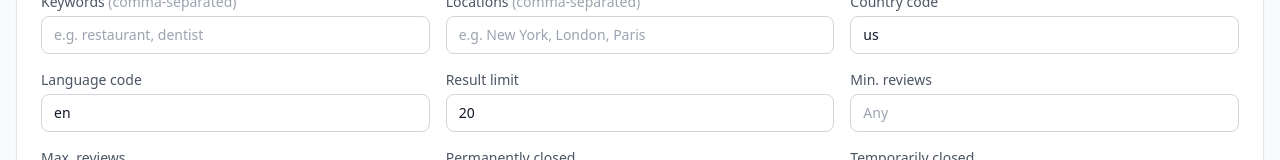
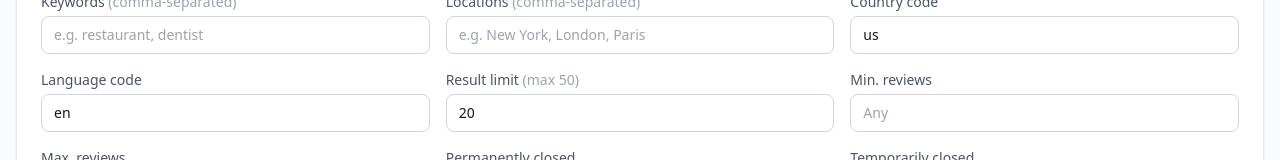
Before and after one commit to bizvaibhavsai-creator/google-map-scraper-demo, a Next.js app: page / in a window 1280 px wide. Shown: the part 189-349 px from the top of the page. Built offline with nearby package versions, Linux system fonts and the light colour scheme; no server answers.

Commit message:
Add 50-result cap and update scraper key

```diff
--- a/src/components/SearchForm.tsx
+++ b/src/components/SearchForm.tsx
@@ -8,6 +8,8 @@ interface Props {
   onSearch: (params: SearchParams) => void;
   isLoading: boolean;
 }
+
+const MAX_RESULTS_PER_SEARCH = 50;
 
 export function SearchForm({ onSearch, isLoading }: Props) {
   const [keyword, setKeyword] = useState('');
@@ -25,6 +27,7 @@ export function SearchForm({ onSearch, isLoading }: Props) {
   function handleSubmit(e: FormEvent) {
     e.preventDefault();
     if (!keyword.trim() || !location.trim()) return;
+    const normalizedLimit = Math.min(MAX_RESULTS_PER_SEARCH, Math.max(1, Number.isFinite(limit) ? limit : 20));
     const parsedMinReviews = minReviews === '' ? 0 : Number(minReviews);
     const parsedMaxReviews = maxReviews === '' ? 0 : Number(maxReviews);
     const normalizedMinReviews = Math.max(0, Number.isFinite(parsedMinReviews) ? parsedMinReviews : 0);
@@ -39,7 +42,7 @@ export function SearchForm({ onSearch, isLoading }: Props) {
       location: location.trim(),
       country,
       language,
-      limit,
+      limit: normalizedLimit,
       minReviews: finalMinReviews,
       maxReviews: finalMaxReviews,
       filterPermanentlyClosed,
@@ -101,12 +104,13 @@ export function SearchForm({ onSearch, isLoading }: Props) {
           />
         </div>
         <div className="flex flex-col gap-1">
-          <label className="text-sm font-medium text-gray-600">Result limit</label>
+          <label className="text-sm font-medium text-gray-600">Result limit <span className="text-gray-400 font-normal">(max 50)</span></label>
           <input
             type="number"
             min={1}
+            max={MAX_RESULTS_PER_SEARCH}
             value={limit}
-            onChange={(e) => setLimit(Number(e.target.value))}
+            onChange={(e) => setLimit(Math.min(MAX_RESULTS_PER_SEARCH, Math.max(1, Number(e.target.value))))}
             className="border border-gray-300 rounded-lg px-3 py-2 text-sm focus:outline-none focus:ring-2 focus:ring-blue-500"
           />
         </div>
--- a/src/hooks/useMapsSearch.ts
+++ b/src/hooks/useMapsSearch.ts
@@ -13,6 +13,7 @@ export interface SearchProgress {
 }
 
 const WORKER_URL = process.env.NEXT_PUBLIC_WORKER_URL || 'http://localhost:8787';
+const MAX_RESULTS_PER_SEARCH = 50;
 
 // ──────────────────── Tuning knobs ────────────────────
 // How many keyword+location pairs to send in each batch POST
@@ -166,6 +167,11 @@ export function useMapsSearch() {
   }, []);
 
   const search = useCallback(async (params: SearchParams) => {
+    const sanitizedParams: SearchParams = {
+      ...params,
+      limit: Math.min(MAX_RESULTS_PER_SEARCH, Math.max(1, Number.isFinite(params.limit) ? params.limit : 20)),
+    };
+
     abortRef.current = false;
     const controller = new AbortController();
     abortControllerRef.current = controller;
@@ -174,10 +180,10 @@ export function useMapsSearch() {
     setResults([]);
     setProgress(null);
     allResultsRef.current = [];
-    paramsRef.current = params;
+    paramsRef.current = sanitizedParams;
 
-    const keywords = params.keyword.split(',').map((k) => k.trim()).filter(Boolean);
-    const locations = params.location.split(',').map((l) => l.trim()).filter(Boolean);
+    const keywords = sanitizedParams.keyword.split(',').map((k) => k.trim()).filter(Boolean);
+    const locations = sanitizedParams.location.split(',').map((l) => l.trim()).filter(Boolean);
 
     // Build all keyword × location pairs
     const pairs: { keyword: string; location: string }[] = [];
@@ -255,9 +261,9 @@ export function useMapsSearch() {
         const batch = batches[bi];
 
         const batchResults = await fetchBatch(batch, {
-          country: params.country,
-          language: params.language,
-          limit: params.limit,
+          country: sanitizedParams.country,
+          language: sanitizedParams.language,
+          limit: sanitizedParams.limit,
         }, controller.signal);
 
         if (abortRef.current) return;
```
Also changed, not shown: 2 other files (tests, documents, lock files or other folders).
